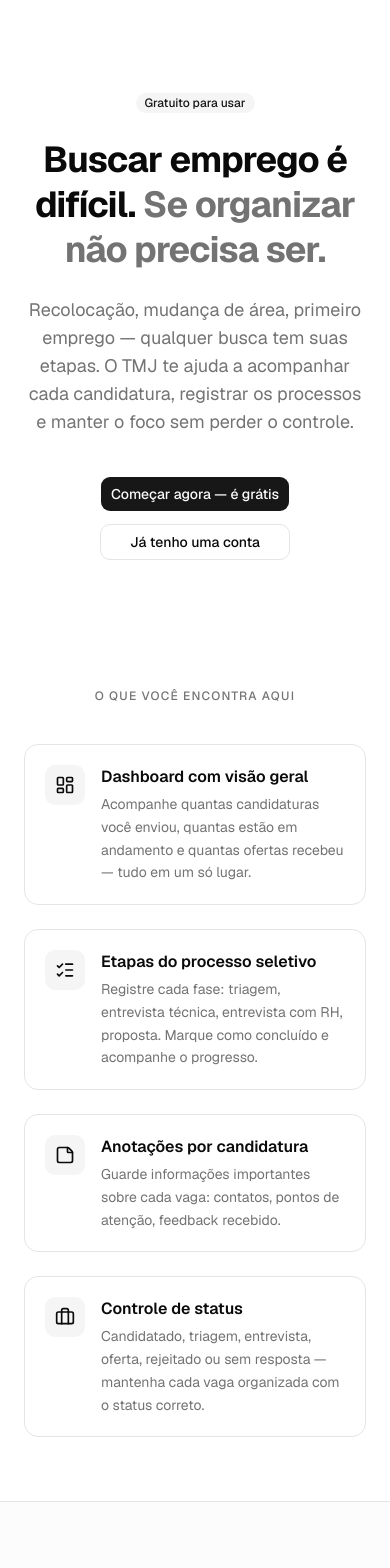
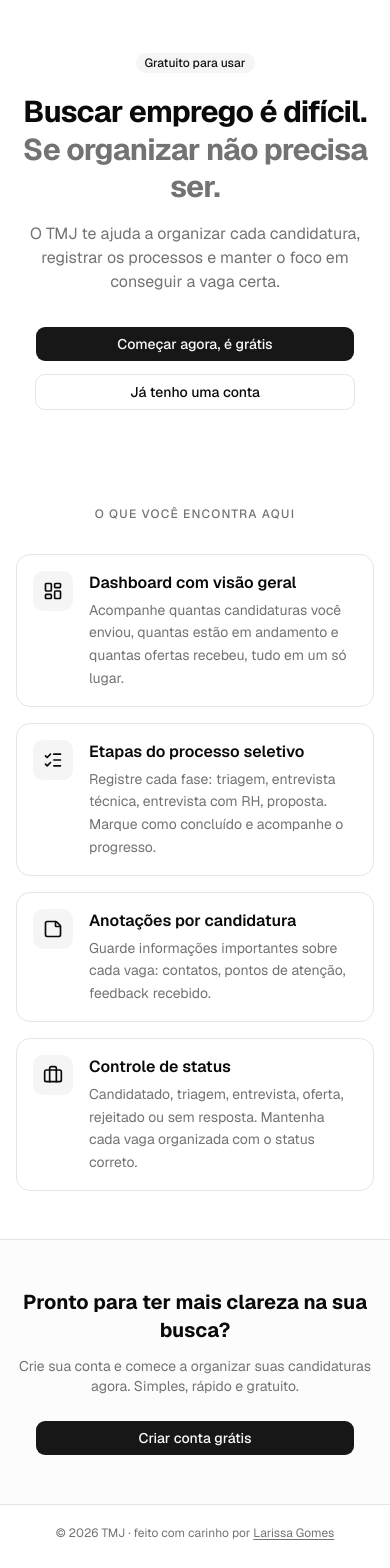
Before and after one commit to lahgomes/tmj-project, a Next.js app: page / in a window 390 px wide. Shown: the part 60-1628 px from the top of the page. Built offline with nearby package versions, Linux system fonts and the light colour scheme.

Commit message:
improve: landing page responsive, sticky header, footer with LinkedIn

```diff
--- a/src/app/page.tsx
+++ b/src/app/page.tsx
@@ -13,7 +13,7 @@ const features = [
     icon: LayoutDashboard,
     title: "Dashboard com visão geral",
     description:
-      "Acompanhe quantas candidaturas você enviou, quantas estão em andamento e quantas ofertas recebeu — tudo em um só lugar.",
+      "Acompanhe quantas candidaturas você enviou, quantas estão em andamento e quantas ofertas recebeu, tudo em um só lugar.",
   },
   {
     icon: ListChecks,
@@ -31,7 +31,7 @@ const features = [
     icon: Briefcase,
     title: "Controle de status",
     description:
-      "Candidatado, triagem, entrevista, oferta, rejeitado ou sem resposta — mantenha cada vaga organizada com o status correto.",
+      "Candidatado, triagem, entrevista, oferta, rejeitado ou sem resposta. Mantenha cada vaga organizada com o status correto.",
   },
 ]
 
@@ -39,11 +39,14 @@ export default function Home() {
   return (
     <div className="flex flex-col min-h-screen bg-background">
       {/* Header */}
-      <header className="border-b">
-        <div className="max-w-5xl mx-auto px-6 h-14 flex items-center justify-between">
-          <div className="flex items-center gap-2 font-bold text-base">
+      <header className="sticky top-0 z-50 border-b bg-background/80 backdrop-blur-sm">
+        <div className="max-w-5xl mx-auto px-4 sm:px-6 h-14 flex items-center justify-between">
+          <div className="group flex cursor-default items-center gap-1.5 font-bold text-base">
             <Briefcase className="size-4" />
             <span>TMJ</span>
+            <span className="max-w-0 overflow-hidden whitespace-nowrap font-normal text-sm text-muted-foreground transition-all duration-500 ease-in-out group-hover:max-w-48">
+              {" "}Track My Jobs
+            </span>
           </div>
           <div className="flex items-center gap-2">
             <Button variant="ghost" size="sm" asChild>
@@ -57,46 +60,45 @@ export default function Home() {
       </header>
 
       {/* Hero */}
-      <section className="flex flex-col items-center text-center px-6 pt-24 pb-16">
-        <Badge variant="secondary" className="mb-6">
+      <section className="flex flex-col items-center text-center px-4 sm:px-6 pt-14 pb-12 sm:pt-24 sm:pb-16">
+        <Badge variant="secondary" className="mb-5 sm:mb-6">
           Gratuito para usar
         </Badge>
 
-        <h1 className="text-4xl sm:text-5xl font-bold tracking-tight max-w-2xl leading-tight">
+        <h1 className="text-3xl sm:text-4xl md:text-5xl font-bold tracking-tight max-w-2xl leading-tight">
           Buscar emprego é difícil.{" "}
           <span className="text-muted-foreground">
             Se organizar não precisa ser.
           </span>
         </h1>
 
-        <p className="mt-6 text-lg text-muted-foreground max-w-xl">
-          Recolocação, mudança de área, primeiro emprego — qualquer busca tem
-          suas etapas. O TMJ te ajuda a acompanhar cada candidatura, registrar
-          os processos e manter o foco sem perder o controle.
+        <p className="mt-4 sm:mt-6 text-base sm:text-lg text-muted-foreground max-w-xl">
+          O TMJ te ajuda a organizar cada candidatura, registrar os processos
+          e manter o foco em conseguir a vaga certa.
         </p>
 
-        <div className="mt-10 flex flex-col sm:flex-row gap-3">
-          <Button size="lg" asChild>
-            <Link href="/register">Começar agora — é grátis</Link>
+        <div className="mt-8 sm:mt-10 flex flex-col sm:flex-row gap-3 w-full max-w-xs sm:max-w-none sm:w-auto">
+          <Button size="lg" className="w-full sm:w-auto" asChild>
+            <Link href="/register">Começar agora, é grátis</Link>
           </Button>
-          <Button size="lg" variant="outline" asChild>
+          <Button size="lg" variant="outline" className="w-full sm:w-auto" asChild>
             <Link href="/login">Já tenho uma conta</Link>
           </Button>
         </div>
       </section>
 
-      {/* Features — visualmente conectado ao Hero com divisor suave */}
-      <section className="px-6 py-16">
+      {/* Features */}
+      <section className="px-4 sm:px-6 py-12 sm:py-16">
         <div className="max-w-5xl mx-auto">
-          <p className="text-center text-xs font-medium tracking-widest uppercase text-muted-foreground mb-10">
+          <p className="text-center text-xs font-medium tracking-widest uppercase text-muted-foreground mb-8 sm:mb-10">
             O que você encontra aqui
           </p>
 
-          <div className="grid grid-cols-1 sm:grid-cols-2 gap-6">
+          <div className="grid grid-cols-1 sm:grid-cols-2 gap-4 sm:gap-6">
             {features.map((feature) => (
               <div
                 key={feature.title}
-                className="flex gap-4 rounded-xl border bg-card p-5"
+                className="flex gap-4 rounded-xl border bg-card p-4 sm:p-5"
               >
                 <div className="shrink-0 size-10 rounded-lg bg-muted flex items-center justify-center">
                   <feature.icon className="size-5 text-foreground" />
@@ -114,22 +116,30 @@ export default function Home() {
       </section>
 
       {/* CTA final */}
-      <section className="border-t bg-muted/30 px-6 py-20 text-center">
-        <h2 className="text-2xl font-bold mb-4">
+      <section className="border-t bg-muted/30 px-4 sm:px-6 py-12 sm:py-20 text-center">
+        <h2 className="text-xl sm:text-2xl font-bold mb-3 sm:mb-4">
           Pronto para ter mais clareza na sua busca?
         </h2>
-        <p className="text-muted-foreground mb-8 max-w-md mx-auto">
+        <p className="text-muted-foreground mb-6 sm:mb-8 max-w-md mx-auto text-sm sm:text-base">
           Crie sua conta e comece a organizar suas candidaturas agora. Simples,
           rápido e gratuito.
         </p>
-        <Button size="lg" asChild>
+        <Button size="lg" className="w-full max-w-xs sm:w-auto" asChild>
           <Link href="/register">Criar conta grátis</Link>
         </Button>
       </section>
 
       {/* Footer */}
-      <footer className="border-t px-6 py-6 text-center text-xs text-muted-foreground">
-        © {new Date().getFullYear()} TMJ — Track My Jobs
+      <footer className="border-t px-4 sm:px-6 py-5 sm:py-6 text-center text-xs text-muted-foreground">
+        © {new Date().getFullYear()} TMJ · feito com carinho por{" "}
+        <a
+          href="https://www.linkedin.com/in/larissagomes19/"
+          target="_blank"
+          rel="noopener noreferrer"
+          className="underline underline-offset-2 hover:text-foreground transition-colors"
+        >
+          Larissa Gomes
+        </a>
       </footer>
     </div>
   );
```
